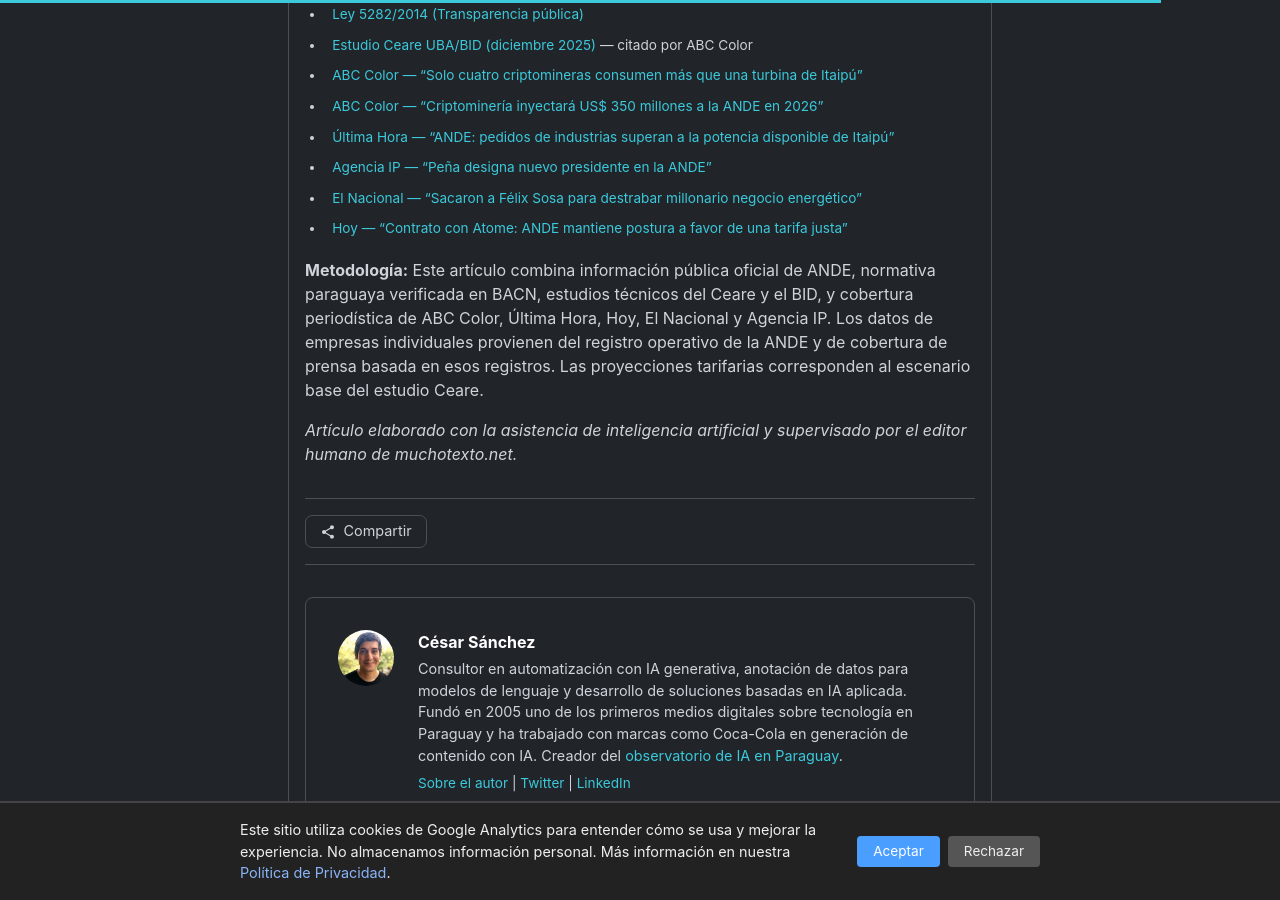
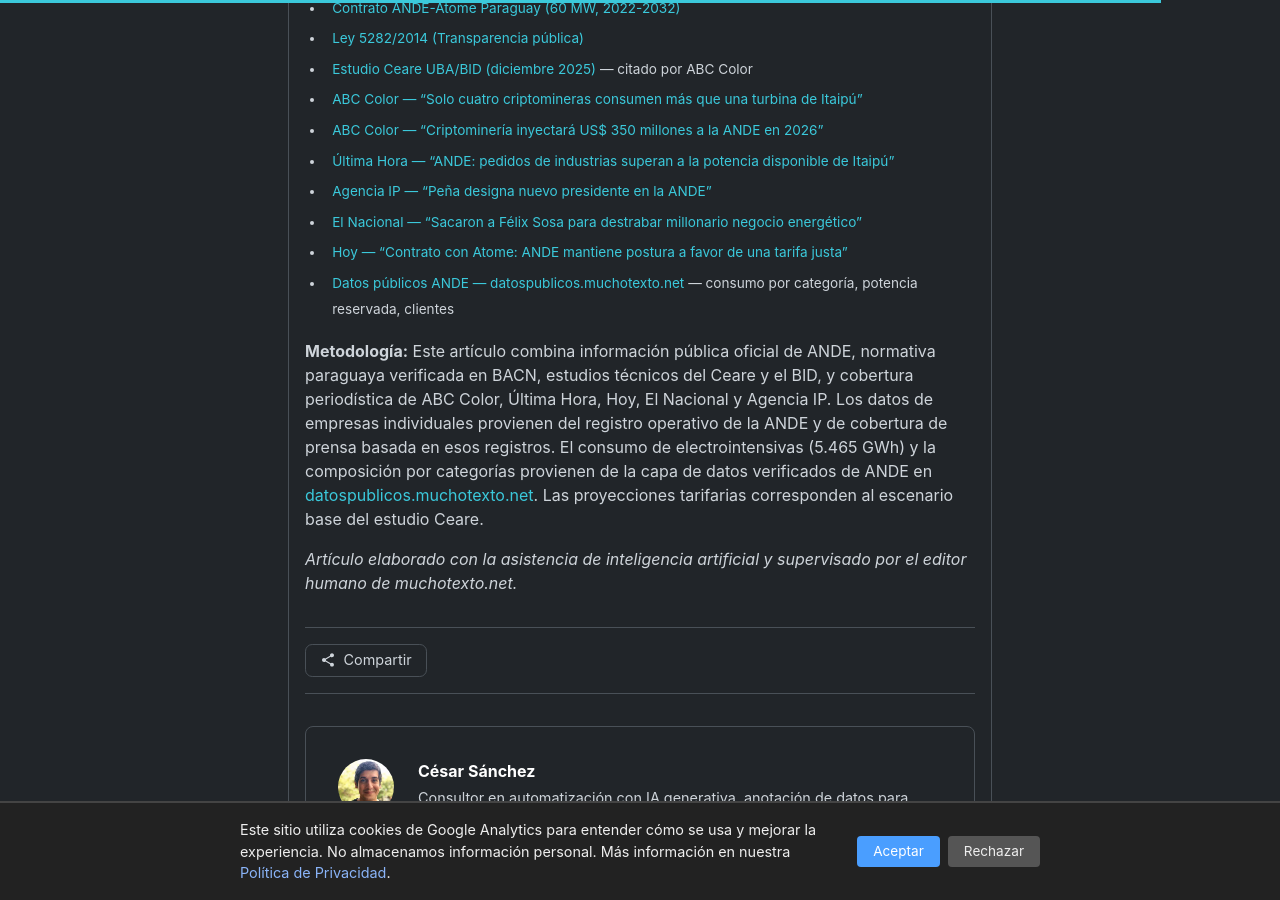
Before and after one commit to miravosqueinteresante/muchotexto.net, a Jekyll site: the page built from _posts/2026-09-16-los-contratos-secretos-de-ande.md, in a window 1280 px wide and 900 px high, scrolled down 4935 px. Built offline with Jekyll 4.4.1, drawn with Linux system fonts in a browser that asks for light colours; some of the changed text lies outside the part shown.

Commit message:
Restore 5,465 GWh with datos_publicos attribution

```diff
--- a/_posts/2026-09-16-los-contratos-secretos-de-ande.md
+++ b/_posts/2026-09-16-los-contratos-secretos-de-ande.md
@@ -10,7 +10,7 @@
 image_path: /assets/img/posts/contratos-ande.webp
 ---
 
-En 2025, cuarenta y una empresas —la mayoría criptomineras y data centers— operaban bajo el Programa de Grandes Consumidores de Energía Intensiva (GCIE) de la ANDE, con una potencia reservada total de 943,8 MW. Eso equivale al 13,5% de los 7.000 MW de potencia que corresponden a Paraguay en [Itaipú](/articulos/2026/08/01/modelo-itaipu-gobernanza-ia/). Las tarifas del programa están reguladas por la Resolución ANDE 49238/2024 y son públicas. Pero las condiciones particulares de cada contrato no lo están: un acuerdo entre la ANDE y Atome Paraguay está disponible en el portal de transparencia, pero es la excepción, no la regla. Y un proyecto de Atome que busca una tarifa fija de 30 dólares por MWh a 10 años bajo el Decreto 5307 generó la crisis política más intensa del sector energético en años.
+En 2025, cuarenta y una empresas —la mayoría criptomineras y data centers— operaban bajo el Programa de Grandes Consumidores de Energía Intensiva (GCIE) de la ANDE, con una potencia reservada total de 943,8 MW. Su consumo combinado alcanzó 5.465 GWh, el 18,6% del consumo total nacional de 29.419 GWh. Eso equivale al 13,5% de los 7.000 MW de potencia que corresponden a Paraguay en [Itaipú](/articulos/2026/08/01/modelo-itaipu-gobernanza-ia/). Las tarifas del programa están reguladas por la Resolución ANDE 49238/2024 y son públicas. Pero las condiciones particulares de cada contrato no lo están: un acuerdo entre la ANDE y Atome Paraguay está disponible en el portal de transparencia, pero es la excepción, no la regla. Y un proyecto de Atome que busca una tarifa fija de 30 dólares por MWh a 10 años bajo el Decreto 5307 generó la crisis política más intensa del sector energético en años.
 
 > **En resumen:**
 > - ANDE administra 943,8 MW de potencia reservada para 41 empresas bajo el GCIE, equivalente al 13,5% de la potencia de Paraguay en Itaipú (7.000 MW).
@@ -145,7 +145,8 @@
 - [Agencia IP — "Peña designa nuevo presidente en la ANDE"](https://www.ip.gov.py/ip/2026/07/27/pena-designa-nuevo-presidente-en-la-ande-y-apunta-a-fortalecer-el-rol-estrategico-de-la-institucion/)
 - [El Nacional — "Sacaron a Félix Sosa para destrabar millonario negocio energético"](https://elnacional.com.py/politica/sacaron-felix-sosa-destrabar-millonario-negocio-energetico-n109694)
 - [Hoy — "Contrato con Atome: ANDE mantiene postura a favor de una tarifa justa"](https://www.hoy.com.py/nacionales/2026/06/23/contrato-con-atome-ande-mantiene-postura-a-favor-de-una-tarifa-justa)
+- [Datos públicos ANDE — datospublicos.muchotexto.net](https://datospublicos.muchotexto.net/ande.html) — consumo por categoría, potencia reservada, clientes
 
-**Metodología:** Este artículo combina información pública oficial de ANDE, normativa paraguaya verificada en BACN, estudios técnicos del Ceare y el BID, y cobertura periodística de ABC Color, Última Hora, Hoy, El Nacional y Agencia IP. Los datos de empresas individuales provienen del registro operativo de la ANDE y de cobertura de prensa basada en esos registros. Las proyecciones tarifarias corresponden al escenario base del estudio Ceare.
+**Metodología:** Este artículo combina información pública oficial de ANDE, normativa paraguaya verificada en BACN, estudios técnicos del Ceare y el BID, y cobertura periodística de ABC Color, Última Hora, Hoy, El Nacional y Agencia IP. Los datos de empresas individuales provienen del registro operativo de la ANDE y de cobertura de prensa basada en esos registros. El consumo de electrointensivas (5.465 GWh) y la composición por categorías provienen de la capa de datos verificados de ANDE en [datospublicos.muchotexto.net](https://datospublicos.muchotexto.net/). Las proyecciones tarifarias corresponden al escenario base del estudio Ceare.
 
 *Artículo elaborado con la asistencia de inteligencia artificial y supervisado por el editor humano de muchotexto.net.*
```
